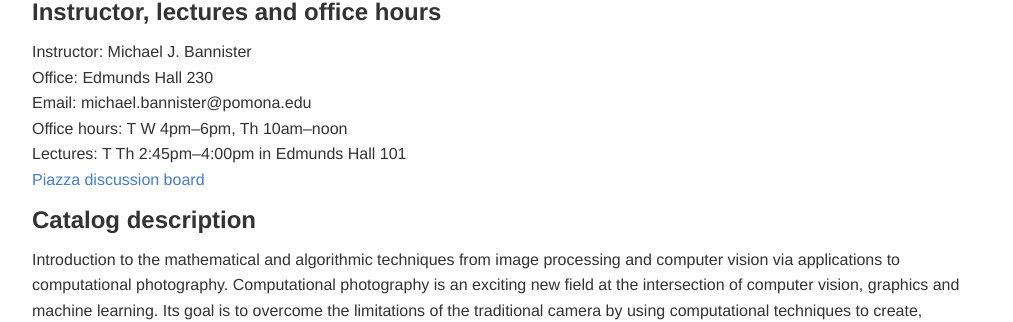
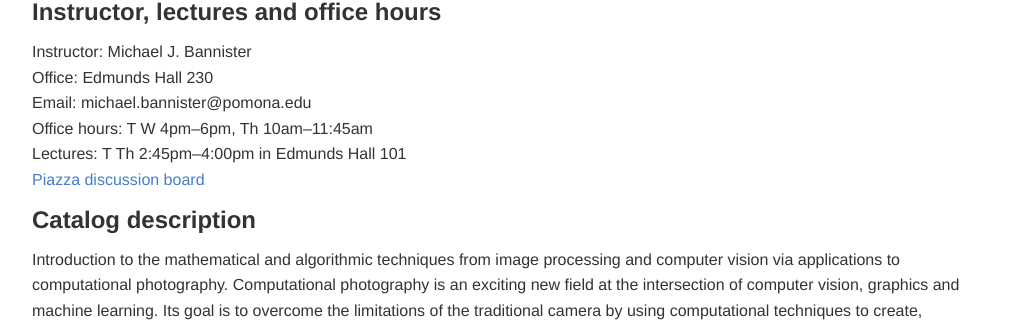
Before and after one commit to jacksonjw12/mbannister.github.io, a Jekyll site: the page built from _teaching/181m-f15/index.md, in a window 1280 px wide and 900 px high. Shown: the part 171-493 px from the top of the window, without its empty margins (128-1141 px from the left). Built offline with Jekyll 4.4.1, drawn with Linux system fonts in a browser that asks for light colours.

Commit message:
Fix office hours

```diff
--- a/_teaching/181m-f15/index.md
+++ b/_teaching/181m-f15/index.md
@@ -15,7 +15,7 @@ syllabus: true
 Instructor: Michael J. Bannister
 Office: Edmunds Hall 230
 Email: michael.bannister@pomona.edu
-Office hours: T W 4pm--6pm, Th 10am--noon
+Office hours: T W 4pm--6pm, Th 10am--11:45am
 Lectures: T Th 2:45pm--4:00pm in Edmunds Hall 101
 [Piazza discussion board](//piazza.com/pomona/fall2015/cs181m/home)
 
```
